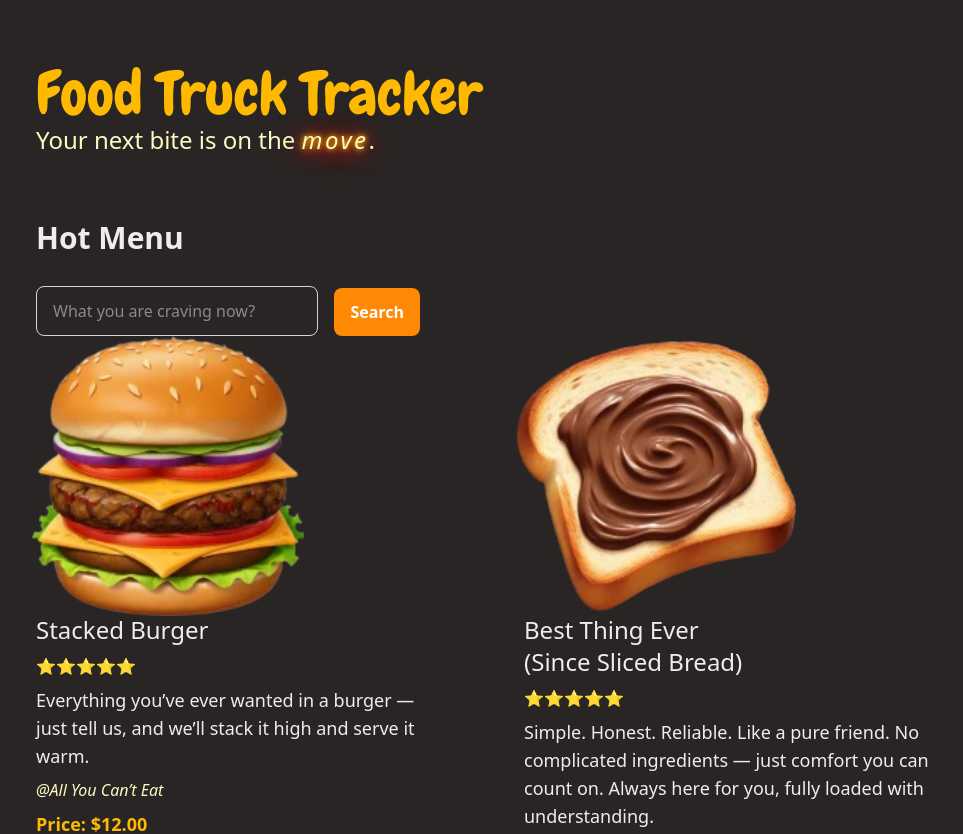
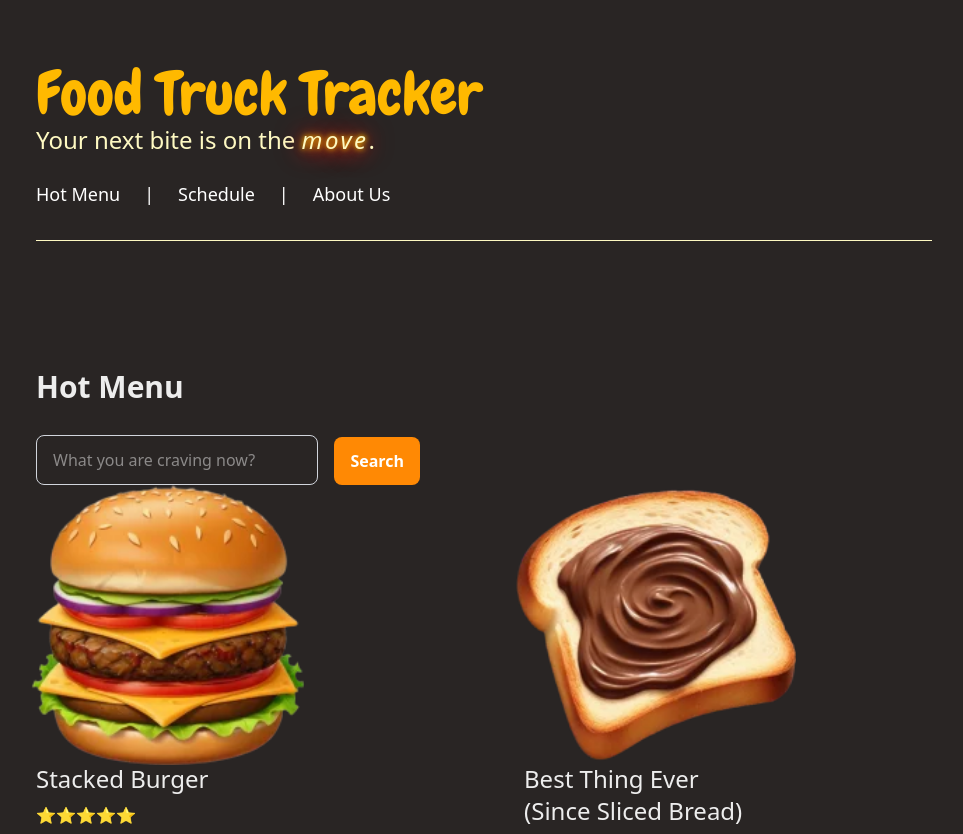
Before and after one commit to zcdev/food-truck-tracker, a Next.js app: page / in a window 1280 px wide. Shown: the top 834 px of the page, without its empty margins (156-1119 px from the left). Built offline with nearby package versions, Linux system fonts and the light colour scheme.

Commit message:
feat(nav): add nav with links to header and update layout

```diff
--- a/app/components/layout/Header.tsx
+++ b/app/components/layout/Header.tsx
@@ -1,8 +1,13 @@
+import Link from "next/link";
+import Nav from "./Nav";
 export default function Header() {
     return (
-        <header className="pt-8 md:pt-16">
-            <h1 className="font-headline text-4xl md:text-6xl text-amber-400 text-center md:text-left">Food Truck Tracker</h1>
-            <h2 className="text-xl md:text-2xl text-yellow-100 tracking-normal text-center md:text-left">Your next bite is on the <em className='tracking-widest text-flame'>move</em>.</h2>
+        <header className="fixed z-5 flex flex-col pt-8 md:pt-16 bg-stone-800 border-b-1 border-yellow-100 w-full md:border-0 md:relative px-8 md:px-0">
+            <div className="max-w-[280px] md:max-w-full">
+                <h1 className="font-headline text-4xl md:text-6xl text-amber-400 text-left"><Link href="/">Food Truck Tracker</Link></h1>
+                <h2 className="text-xl md:text-2xl text-yellow-100 tracking-normal text-left">Your next bite is on the <em className='tracking-widest text-flame'>move</em>.</h2>
+                <Nav />
+            </div>
         </header>
     );
 }
--- a/app/components/layout/Nav.tsx
+++ b/app/components/layout/Nav.tsx
@@ -0,0 +1,12 @@
+import Link from "next/link";
+export default function Nav() {
+    return (
+        <nav className="flex flex-col md:flex-row gap-1 md:gap-6 justify-center md:justify-start text-sm md:text-lg font-medium text-white mb-6 md:mb-0 mt-3 md:mt-6">
+            <Link href="/schedule" className="hover:text-red-500 transition-colors"><span className="inline md:hidden text-lg">» </span>Hot Menu</Link>
+            <span className="hidden md:inline"> | </span>
+            <Link href="/hot-menu" className="hover:text-red-500 transition-colors"><span className="inline md:hidden text-lg">» </span>Schedule</Link>
+            <span className="hidden md:inline"> | </span>
+            <Link href="/about" className="hover:text-red-500 transition-colors"><span className="inline md:hidden text-lg">» </span>About Us</Link>
+        </nav>
+    );
+}
--- a/app/page.tsx
+++ b/app/page.tsx
@@ -7,8 +7,9 @@ export default function Home() {
 
   return (
     <div className="grid place-items-center bg-stone-800">
-      <main className="max-w-5xl flex-col pb-8 px-8 md:pb-16 md:px-16 sm:items-start">
+      <main className="max-w-5xl flex-col pb-8 md:pb-16 md:px-16 sm:items-start">
         <Header />
+        <hr className='mt-8 mb-0 md:mb-16 w-full border-t-1 border-yellow-100' />
         <HotMenuPage />
         <hr className='mt-16 w-full border-t-1 border-yellow-100' />
         <SchedulePage />
```
